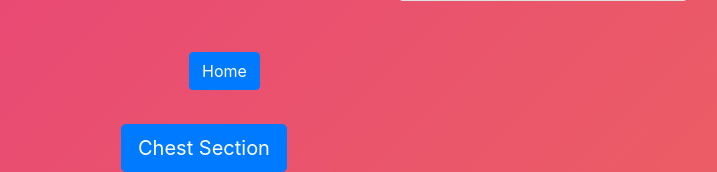
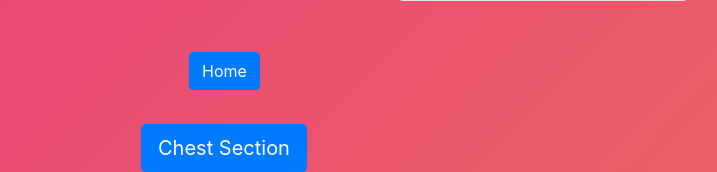
Before and after one commit to antonaorlov/Workout-Generator, a Flask app: page /rightchest in a window 1280 px wide. Shown: the part 628-800 px from the top of the page, without its empty margins (561-1278 px from the left). Run offline with Flask 2, Linux system fonts and the light colour scheme; some libraries are stand-ins or nearby versions.

Commit message:
changing format of chest section left

```diff
--- a/templates/chestworkout2.html
+++ b/templates/chestworkout2.html
@@ -93,7 +93,7 @@ body {
 </div>
 
 <form action="/chesth", method="post">
-        <input  style="margin: 2px 2px;  position:absolute; top:750px; left:680px;" name="chesthome" type="submit" class="btn btn-lg btn-primary" value="Chest Section">
+        <input  style="margin: 2px 2px;  position:absolute; top:750px; left:700px;" name="chesthome" type="submit" class="btn btn-lg btn-primary" value="Chest Section">
 
 
 
```
